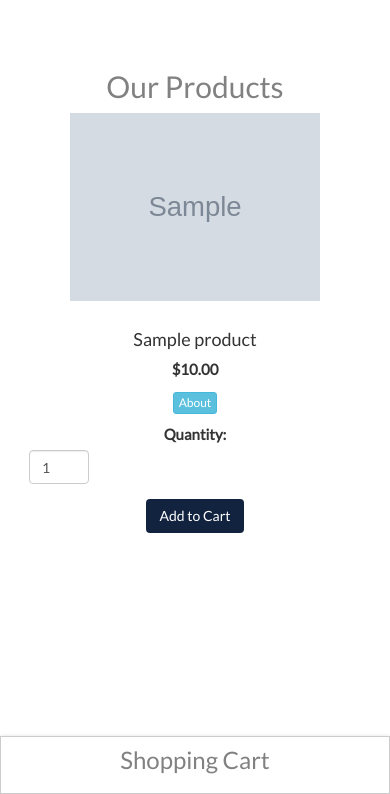
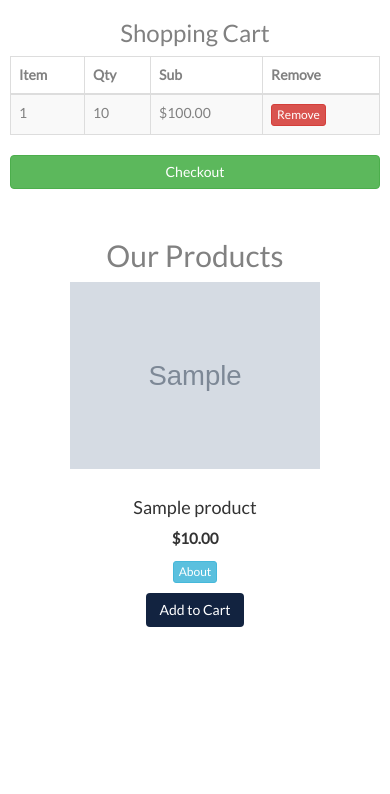
Before and after one commit to patpragman/pragman_dot_io, a Flask app: template templates/store.html in a window 390 px wide. Shown: the part 50-844 px from the top of the page. Run offline with Flask 3, Linux system fonts and the light colour scheme; the template is opened without the code that fills it: most values are stand-ins (such as "Sample title", 1, 10 or a date in 2020); grey boxes marked "Sample" are stand-in pictures; some libraries are stand-ins or nearby versions.

Commit message:
updates to shopping cart and checkout page

```diff
--- a/templates/store.html
+++ b/templates/store.html
@@ -1,16 +1,14 @@
-<!-- Updated Store Template with Image Handling -->
 <!DOCTYPE html>
 <html lang="en">
 <head>
-  <!-- Template updated for Pragman Family Farms - Store Page -->
   <title>Pragman Family Farms - Store</title>
   <meta charset="utf-8">
   <meta name="viewport" content="width=device-width, initial-scale=1">
 
   <!-- Bootstrap CSS & Google Fonts -->
   <link rel="stylesheet" href="https://maxcdn.bootstrapcdn.com/bootstrap/3.4.1/css/bootstrap.min.css">
-  <link href="https://fonts.googleapis.com/css?family=Montserrat" rel="stylesheet" type="text/css">
-  <link href="https://fonts.googleapis.com/css?family=Lato" rel="stylesheet" type="text/css">
+  <link href="https://fonts.googleapis.com/css?family=Montserrat" rel="stylesheet">
+  <link href="https://fonts.googleapis.com/css?family=Lato" rel="stylesheet">
 
   <!-- jQuery and Bootstrap JS -->
   <script src="https://ajax.googleapis.com/ajax/libs/jquery/3.5.1/jquery.min.js"></script>
@@ -22,24 +20,20 @@
       line-height: 1.8;
       color: #818181;
     }
-    /* NAVBAR styles */
     .navbar {
       margin-bottom: 0;
       background-color: #343132;
-      z-index: 9999;
+      z-index: 10000;
       border: 0;
       font-size: 12px !important;
-      line-height: 1.42857143 !important;
       letter-spacing: 4px;
       border-radius: 0;
       font-family: Montserrat, sans-serif;
     }
-    .navbar li a,
-    .navbar .navbar-brand {
+    .navbar li a, .navbar .navbar-brand {
       color: #fff !important;
     }
-    .navbar-nav li a:hover,
-    .navbar-nav li.active a {
+    .navbar-nav li a:hover, .navbar-nav li.active a {
       color: #343132 !important;
       background-color: #fff !important;
     }
@@ -47,7 +41,6 @@
       border-color: transparent;
       color: #fff !important;
     }
-    /* Product thumbnail styles */
     .thumbnail {
       padding: 0 0 15px 0;
       border: none;
@@ -72,9 +65,8 @@
       border: 1px solid #122340;
     }
     .store-container {
-      margin-top: 80px;
+      margin-top: 120px;
     }
-    /* Floating Cart Styles */
     .floating-cart {
       position: fixed;
       right: 20px;
@@ -86,7 +78,7 @@
       border: 1px solid #ccc;
       padding: 15px;
       box-shadow: 0 2px 5px rgba(0,0,0,0.3);
-      z-index: 10000;
+      z-index: 9999;
       transition: all 0.3s ease;
     }
     .floating-cart h3 {
@@ -102,46 +94,41 @@
       width: 100%;
       margin-top: 10px;
     }
-    /* Mobile styles */
+
+    /* Ensure the cart moves below the navbar properly on mobile */
     @media (max-width: 768px) {
       .floating-cart {
+        position: relative;
+        width: 100%;
+        margin-top: 60px;
+        top: 0;
         left: 0;
         right: 0;
-        bottom: 0;
-        top: auto;
-        width: 100%;
-        max-height: 50vh;
         padding: 10px;
         font-size: 14px;
-      }
-      .floating-cart table {
-         font-size: 12px;
+        box-shadow: none;
+        border: none;
       }
       .store-container {
-         margin-top: 100px;
-      }
-      /* Make the cart header clickable to toggle cart content */
-      .floating-cart h3 {
-         cursor: pointer;
+         margin-top: 20px;
       }
       .floating-cart .cart-content {
-         display: none;
+         display: block !important;
       }
     }
   </style>
 </head>
 <body id="myPage" data-spy="scroll" data-target=".navbar" data-offset="60">
-  <!-- NAVIGATION BAR -->
+
+  <!-- Navigation Bar -->
   <nav class="navbar navbar-default navbar-fixed-top">
     <div class="container">
       <div class="navbar-header">
-        <!-- Collapsed menu button -->
         <button type="button" class="navbar-toggle" data-toggle="collapse" data-target="#myNavbar">
           <span class="icon-bar"></span>
           <span class="icon-bar"></span>
           <span class="icon-bar"></span>
         </button>
-        <!-- Logo -->
         <a class="navbar-brand" href="/#main">
           <img src="{{ url_for('static', filename='logo3.png') }}" alt="Pragman Family Farms Logo" style="height: 30px;">
         </a>
@@ -158,50 +145,6 @@
       </div>
     </div>
   </nav>
-
-  <!-- STORE CONTENT -->
-  <div class="container store-container">
-    <h2 class="text-center">Our Products</h2>
-    {% for product in products %}
-      <div class="row" style="margin-bottom:20px;">
-        <div class="col-sm-12">
-          <div class="thumbnail">
-            <!-- Use the Stripe image URL if available -->
-            {% if product.image_url %}
-              <img src="{{ product.image_url }}" alt="{{ product.name }}">
-            {% else %}
-              <img src="{{ url_for('static', filename='default.png') }}" alt="{{ product.name }}">
-            {% endif %}
-            <div class="caption">
-              <h4>{{ product.name }}</h4>
-              <p><strong>${{ "%.2f"|format(product.price) }}</strong></p>
-              <!-- "About" section toggle -->
-              <p>
-                <a class="btn btn-info btn-xs" data-toggle="collapse" href="#about-{{ loop.index }}" role="button" aria-expanded="false" aria-controls="about-{{ loop.index }}">
-                  About
-                </a>
-              </p>
-              <div class="collapse" id="about-{{ loop.index }}">
-                <p>{{ product.description }}</p>
-              </div>
-              <!-- Form for adding items to the basket -->
-              <form action="/add-to-cart" method="POST" class="form-inline" style="margin-top:10px;">
-                <div class="form-group">
-                  <label for="quantity-{{ loop.index }}">Quantity:</label>
-                  <input type="number" name="quantity" id="quantity-{{ loop.index }}" class="form-control" value="1" min="1" style="width:60px; margin-left:5px;">
-                </div>
-                <!-- Hidden fields: product_id holds the product name for display, price_id holds the Stripe price ID -->
-                <input type="hidden" name="product_id" value="{{ product.name }}">
-                <input type="hidden" name="price_id" value="{{ product.price_id }}">
-                <input type="hidden" name="price" value="{{ product.price }}">
-                <button type="submit" class="btn btn-custom">Add to Cart</button>
-              </form>
-            </div>
-          </div>
-        </div>
-      </div>
-    {% endfor %}
-  </div>
 
   <!-- Floating Cart -->
   <div class="floating-cart">
@@ -220,16 +163,14 @@
           </thead>
           <tbody>
             {% for item in cart %}
-              {% set price = item.price | float %}
-              {% set quantity = item.quantity | int %}
-              {% set subtotal = price * quantity %}
+              {% set subtotal = item.price | float * item.quantity | int %}
               {% set ns.total = ns.total + subtotal %}
               <tr>
                 <td>{{ item.product_id }}</td>
-                <td>{{ quantity }}</td>
+                <td>{{ item.quantity }}</td>
                 <td>${{ "%.2f"|format(subtotal) }}</td>
                 <td>
-                  <form action="/remove-from-cart" method="POST" style="display:inline;">
+                  <form action="/remove-from-cart" method="POST">
                     <input type="hidden" name="id" value="{{ item.id }}">
                     <button type="submit" class="btn btn-danger btn-xs">Remove</button>
                   </form>
@@ -237,29 +178,47 @@
               </tr>
             {% endfor %}
           </tbody>
-          <tfoot>
-            <tr>
-              <td colspan="3"><strong>Total</strong></td>
-              <td><strong>${{ "%.2f"|format(ns.total) }}</strong></td>
-            </tr>
-          </tfoot>
         </table>
         <a href="/checkout" class="btn btn-success checkout-btn">Checkout</a>
-      {% else %}
-        <div style="height: 150px;"></div>
       {% endif %}
     </div>
   </div>
 
-  <script>
-    // On mobile, toggle cart details when the cart header is clicked.
-    $(document).ready(function(){
-      if ($(window).width() < 768) {
-        $('.floating-cart h3').on('click', function(){
-          $('.floating-cart .cart-content').slideToggle();
-        });
-      }
-    });
-  </script>
+  <!-- Store Content -->
+  <div class="container store-container">
+    <h2 class="text-center">Our Products</h2>
+    {% for product in products %}
+      <div class="row" style="margin-bottom:20px;">
+        <div class="col-sm-12">
+          <div class="thumbnail">
+            {% if product.image_url %}
+              <img src="{{ product.image_url }}" alt="{{ product.name }}">
+            {% else %}
+              <img src="{{ url_for('static', filename='default.png') }}" alt="{{ product.name }}">
+            {% endif %}
+            <div class="caption">
+              <h4>{{ product.name }}</h4>
+              <p><strong>${{ "%.2f"|format(product.price) }}</strong></p>
+              <p>
+                <a class="btn btn-info btn-xs" data-toggle="collapse" href="#about-{{ loop.index }}" role="button">
+                  About
+                </a>
+              </p>
+              <div class="collapse" id="about-{{ loop.index }}">
+                <p>{{ product.description }}</p>
+              </div>
+              <form action="/add-to-cart" method="POST">
+                <input type="hidden" name="product_id" value="{{ product.name }}">
+                <input type="hidden" name="price_id" value="{{ product.price_id }}">
+                <input type="hidden" name="price" value="{{ product.price }}">
+                <button type="submit" class="btn btn-custom">Add to Cart</button>
+              </form>
+            </div>
+          </div>
+        </div>
+      </div>
+    {% endfor %}
+  </div>
+
 </body>
 </html>
```
Also changed, not shown: templates/checkout.html (+15 -12 lines).
